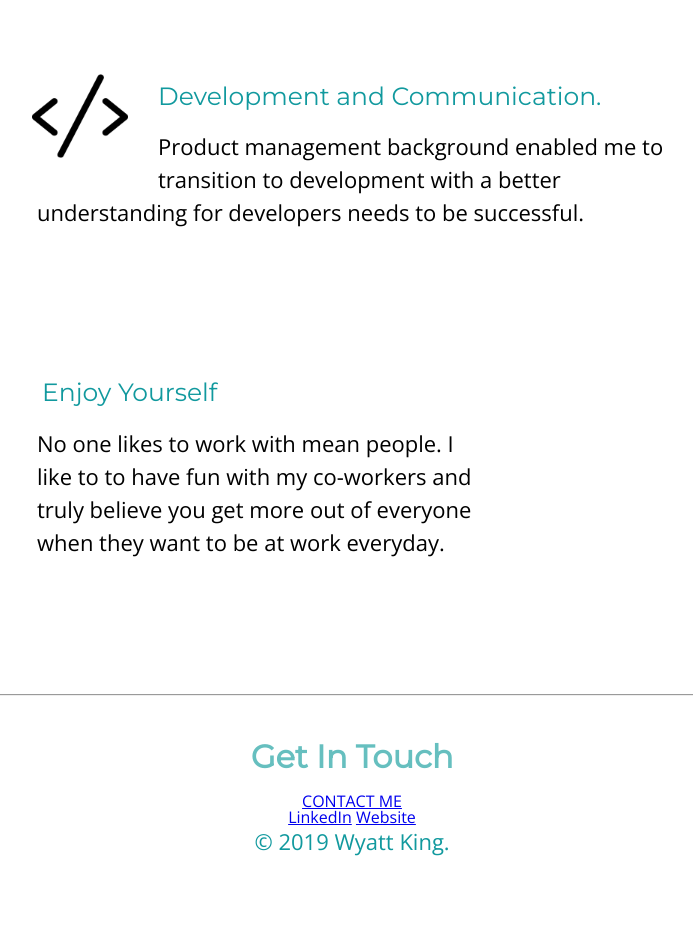
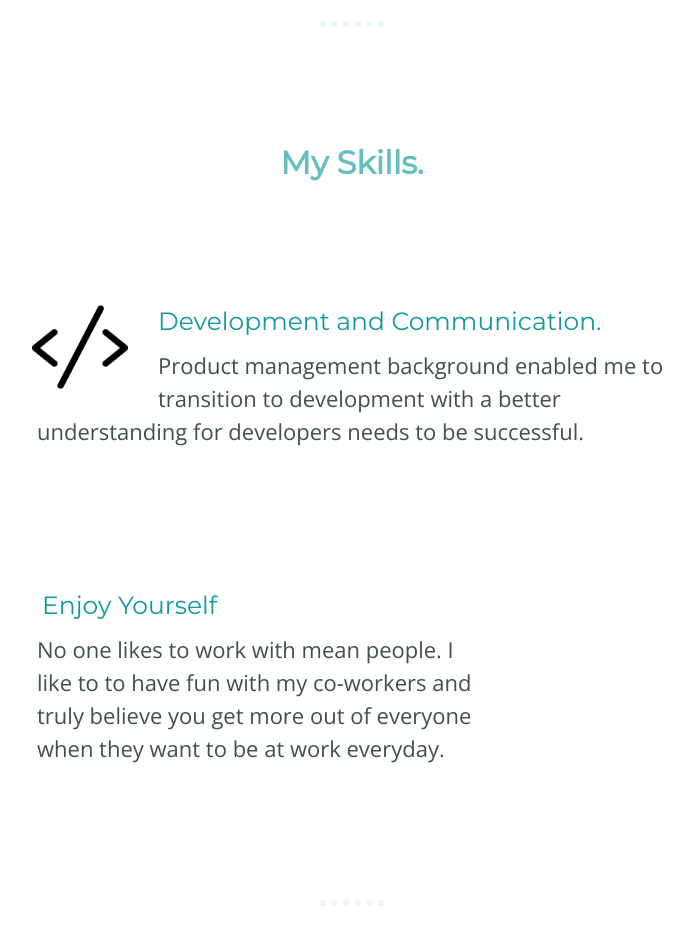
Before and after one commit to wking8/mySite, a plain HTML site: page index.html in a window 1280 px wide. Shown: the part 1860-2797 px from the top of the page, without its empty margins (288-981 px from the left). Before the commit the page ends 2717 px from the top, so only its background shows below. Drawn offline with nearby package versions, Linux system fonts and the light colour scheme; grey boxes are pictures that could not be loaded.

Commit message:
css tweaks

```diff
--- a/css/style.css
+++ b/css/style.css
@@ -3,19 +3,85 @@
    License: none (public domain)
 */
 
-html, body, div, span, applet, object, iframe,
-h1, h2, h3, h4, h5, h6, p, blockquote, pre,
-a, abbr, acronym, address, big, cite, code,
-del, dfn, em, ins, kbd, q, s, samp,
-small, strike, strong, sub, sup, tt, var,
-b, u, i, center,
-dl, dt, dd, ol, ul, li,
-fieldset, form, label, legend,
-table, caption, tbody, tfoot, thead, tr, th, td,
-article, aside, canvas, details, embed,
-figure, figcaption, footer, header, hgroup,
-menu, nav, output, ruby, section, summary,
-time, mark, audio, video {
+html,
+body,
+div,
+span,
+applet,
+object,
+iframe,
+h1,
+h2,
+h3,
+h4,
+h5,
+h6,
+p,
+blockquote,
+pre,
+abbr,
+acronym,
+address,
+big,
+cite,
+code,
+del,
+dfn,
+em,
+ins,
+kbd,
+q,
+s,
+samp,
+small,
+strike,
+strong,
+sub,
+sup,
+tt,
+var,
+b,
+u,
+i,
+center,
+dl,
+dt,
+dd,
+ol,
+ul,
+li,
+fieldset,
+form,
+label,
+legend,
+table,
+caption,
+tbody,
+tfoot,
+thead,
+tr,
+th,
+td,
+article,
+aside,
+canvas,
+details,
+embed,
+figure,
+figcaption,
+footer,
+header,
+hgroup,
+menu,
+nav,
+output,
+ruby,
+section,
+summary,
+time,
+mark,
+audio,
+video {
 	margin: 0;
 	padding: 0;
 	border: 0;
@@ -25,21 +91,35 @@ time, mark, audio, video {
 	font-family: 'Open Sans', sans-serif;
 }
 /* HTML5 display-role reset for older browsers */
-article, aside, details, figcaption, figure,
-footer, header, hgroup, menu, nav, section {
+article,
+aside,
+details,
+figcaption,
+figure,
+footer,
+header,
+hgroup,
+menu,
+nav,
+section {
 	display: block;
 }
 body {
 	line-height: 1;
+	color: #40514e;
 }
-ol, ul {
+ol,
+ul {
 	list-style: none;
 }
-blockquote, q {
+blockquote,
+q {
 	quotes: none;
 }
-blockquote:before, blockquote:after,
-q:before, q:after {
+blockquote:before,
+blockquote:after,
+q:before,
+q:after {
 	content: '';
 	content: none;
 }
@@ -50,6 +130,15 @@ table {
 
 /* TAG SELECTORS */
 
+a {
+    color: #11999e;
+    font-family: 'Montserrat', sans-serif;
+    margin: 10px 10px;
+    text-decoration: none;
+}
+a:hover {
+    color: #eaf6f6;
+}
 h1 {
 	font-size: 5.625rem;
 	padding-bottom: 20px;
@@ -61,43 +150,60 @@ h2 {
 	font-size: 2rem;
 	font-weight: 800;
 	padding: 20px;
-    color: #66BFBF;
+	color: #66bfbf;
 }
 h3 {
 	font-family: 'Montserrat', sans-serif;
 	font-size: 25px;
 	padding: 10px;
-    color: #11999E;
+	color: #11999e;
 }
 hr {
-    width: 95%;
-    margin: 25px;
+	border: dotted #eaf6f6 6px;
+	border-bottom: none;
+	width: 4%;
+	margin: 100px auto;
 }
 p {
 	font-size: 22px;
 	padding: 5px;
+	line-height: 1.5;
 }
-
 
 /* CLASS SELECTORS */
 .bottom-cloud {
 	position: absolute;
 	left: 825px;
 	bottom: 555px;
-
 }
 .bottom-container {
-    color: #11999e;
+	background-color: #66bfbf;
+    padding: 50px 0 20px;
 }
 .code-img {
 	width: 15%;
 	float: left;
 	margin-right: 30px;
 }
+.contact-me h2 {
+	font-size: 50px;
+}
+.copyright {
+    color: #eaf6f6;
+    font-size: 0.75rem;
+    padding: 20px 0;
+}
+.footer-link {
+    font-size: 20px;;
+}
 .gif {
 	width: 25%;
 	float: right;
 	margin-left: 30px;
+}
+.intro {
+	width: 30%;
+	margin: auto;
 }
 .middle-container {
 	text-align: center;
@@ -116,9 +222,7 @@ p {
 	width: 50%;
 	margin: 100px auto 100px auto;
 	text-align: left;
-    line-height: 1.5;
 	padding-bottom: 30px;
-
 }
 .top-cloud {
 	position: absolute;
@@ -135,5 +239,4 @@ p {
 	position: relative;
 }
 
-
 /* ID SELECTORS */
--- a/index.html
+++ b/index.html
@@ -27,7 +27,7 @@
 			<div class="profile">
 			  <img class='profile-pic'src="images/profile-pic.jpg" alt="profile-pic">
 			  <h2>Well, Howdy do!</h2>
-			  <p>Let's laugh and enjoy each other's company while building fun and exciting projects.</p>
+			  <p class='intro'>Let's laugh and enjoy each other's company while building fun and exciting projects.</p>
 			</div>
 			<hr>
 			<div class="skills">
@@ -51,12 +51,10 @@
 			  <a class="btn" href="wkmusic8@gmail.com">CONTACT ME</a>
 			</div>
 		  </div>
-
-
 		  <div class="bottom-container">
 			<a class="footer-link" href="https://www.linkedin.com/in/wyatt-king-wking/">LinkedIn</a>
 			<a class="footer-link" href="https://www.appbrewery.co/">Website</a>
-			<p>© 2019 Wyatt King.</p>
+			<p class='copyright'>© 2019 Wyatt King.</p>
 		  </div>
 
 	</body>
```
Lines whose indentation alone changed are shown as unchanged.
